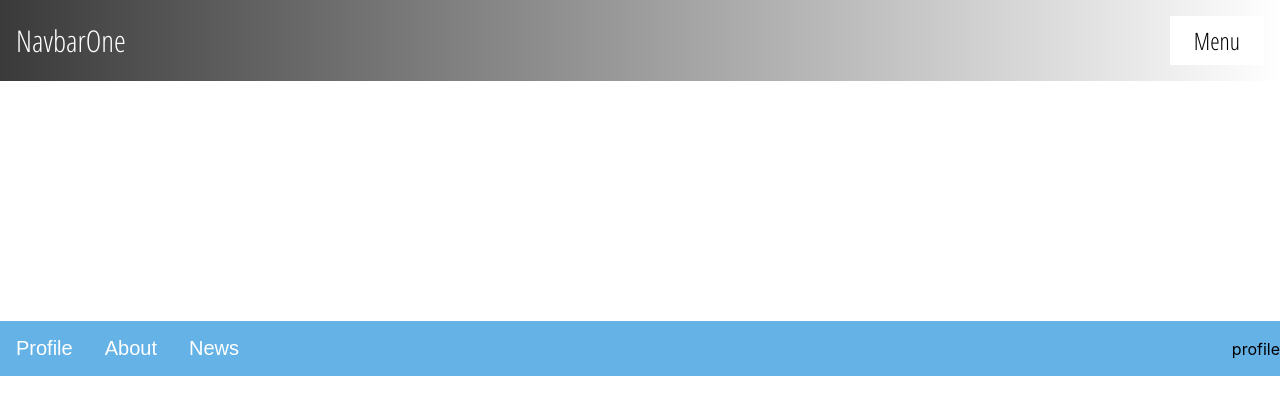
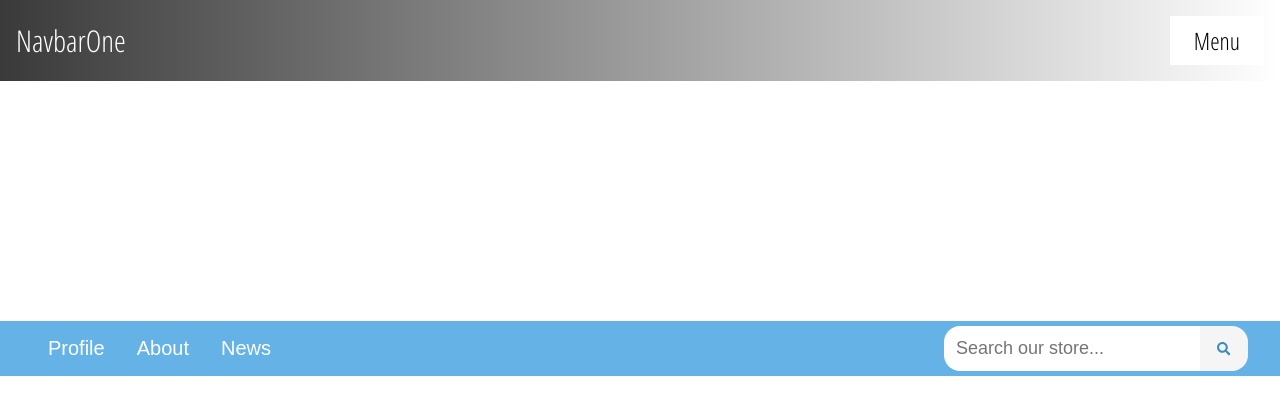
Before and after one commit to patchinator/playground, a Next.js app: page / in a window 1280 px wide. Shown: the top 414 px of the page. Built offline with nearby package versions, Linux system fonts and the light colour scheme.

Commit message:
Added searchbar to NavbarTwo component. Updated colors to match theme.

```diff
--- a/components/UI/ButtonSlide2/ButtonSlide2.module.scss
+++ b/components/UI/ButtonSlide2/ButtonSlide2.module.scss
@@ -1,4 +1,5 @@
 $button_color: rgb(101, 178, 230);
+$button_color_dark: rgb(62, 141, 194);
 
 .button {
   border: none;
@@ -11,7 +12,7 @@ $button_color: rgb(101, 178, 230);
   color: white;
 
   &:hover {
-    color: rgb(36, 36, 36);
+    color: $button_color_dark;
   }
 
   &:before {
--- a/components/UI/NavbarTwo/NavbarTwo.js
+++ b/components/UI/NavbarTwo/NavbarTwo.js
@@ -1,5 +1,7 @@
 import style from "./NavbarTwo.module.scss";
 import ButtonSlide2 from "../ButtonSlide2/ButtonSlide2";
+import { FontAwesomeIcon } from "@fortawesome/react-fontawesome";
+import { faSearch } from "@fortawesome/free-solid-svg-icons";
 
 const NavbarTwo = () => {
   return (
@@ -9,7 +11,10 @@ const NavbarTwo = () => {
         <ButtonSlide2>About</ButtonSlide2>
         <ButtonSlide2>News</ButtonSlide2>
       </div>
-      <div>profile</div>
+      <div className={style.navbar_search}>
+        <input type="text" placeholder="Search our store..." />
+        <button>{<FontAwesomeIcon width="1rem" icon={faSearch} />}</button>
+      </div>
     </nav>
   );
 };
--- a/components/UI/NavbarTwo/NavbarTwo.module.scss
+++ b/components/UI/NavbarTwo/NavbarTwo.module.scss
@@ -1,4 +1,5 @@
 $primary_color: rgb(101, 178, 230);
+$search_color: rgb(62, 141, 194);
 
 .navbar {
   width: 100vw;
@@ -9,5 +10,42 @@ $primary_color: rgb(101, 178, 230);
 
   .navbar_button_wrapper {
     display: flex;
+    margin-left: 2rem;
+  }
+
+  .navbar_search {
+    display: flex;
+    margin-right: 2rem;
+    border-radius: 0.25rem;
+
+    button {
+      background: whitesmoke;
+      border: none;
+      display: flex;
+      justify-content: center;
+      align-items: center;
+      width: 3rem;
+      transition: 120ms ease-in;
+      cursor: pointer;
+      color: $search_color;
+      border-radius: 0 1rem 1rem 0;
+
+      &:hover {
+        background: $search_color;
+        color: whitesmoke;
+      }
+    }
+
+    input {
+      border: none;
+      padding: 0.75rem;
+      font-size: 18px;
+      outline: none;
+      border-radius: 1rem 0 0 1rem;
+
+      &:focus::placeholder {
+        color: transparent;
+      }
+    }
   }
 }
```
